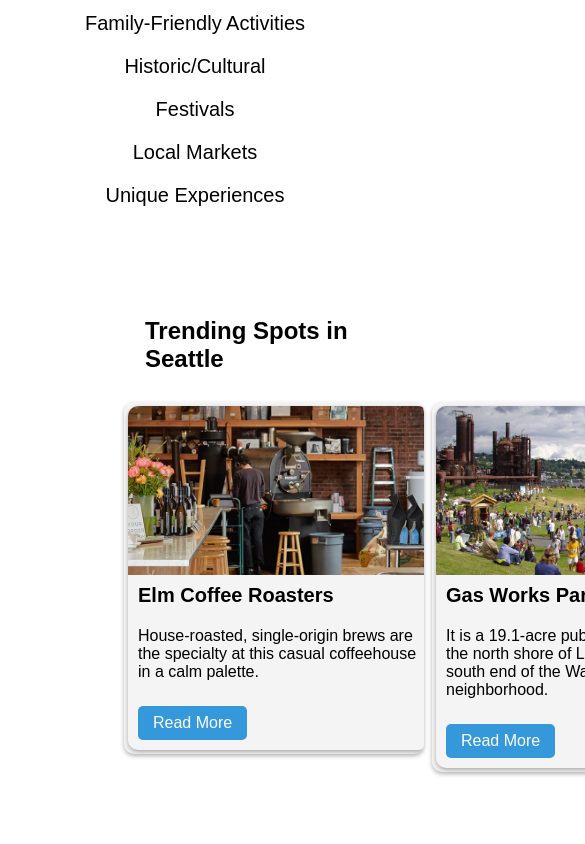
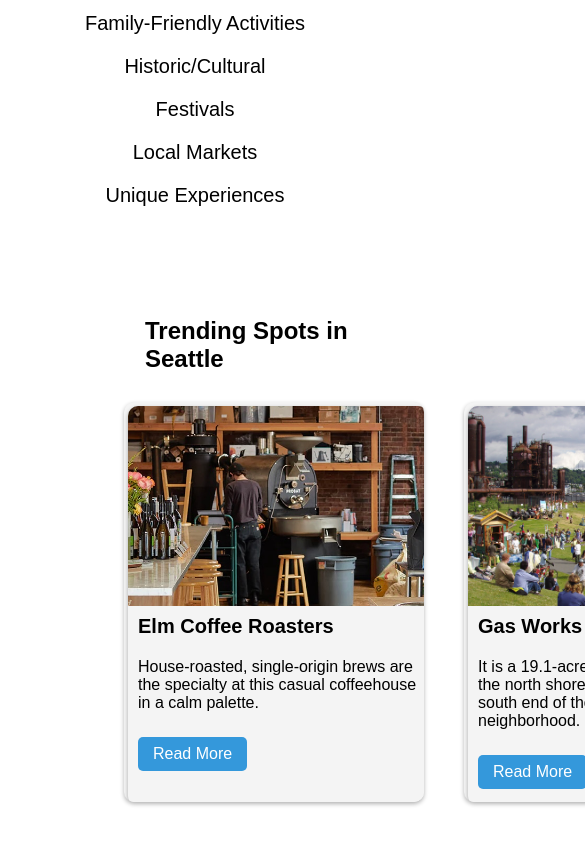
Before and after one commit to info340b-wi24/project-group5, a React (Create React App) app: page / in a window 390 px wide. Shown: the part 651-1495 px from the top of the page, 585 px wide, since content can reach past the window. Built offline with nearby package versions, Linux system fonts and the light colour scheme.

Commit message:
added create from component

```diff
--- a/package.json
+++ b/package.json
@@ -8,6 +8,7 @@
     "@testing-library/user-event": "^13.5.0",
     "react": "^18.2.0",
     "react-dom": "^18.2.0",
+    "react-router-dom": "^6.22.1",
     "react-scripts": "5.0.1",
     "web-vitals": "^2.1.4"
   },
--- a/src/App.js
+++ b/src/App.js
@@ -1,8 +1,10 @@
 import React, {useState} from 'react';
+// import { BrowserRouter as Router, Route, Switch} from 'react-router-dom';
 import Navbar from './components/NavBar';
 import SearchBar from './components/SearchBar';
 import Categories from './components/Categories';
 import BoxList from './components/BoxList';
+import CreateForm from './components/CreateForm';
 import './index.css';
 
 function App(props) {
--- a/src/components/BoxList.js
+++ b/src/components/BoxList.js
@@ -3,7 +3,10 @@
 const Flexboxes = (props) => {
     return (
 
-        <div className="col-md-6 col-xl-3 d-flex">
+
+       <div className="test-container">
+                <div className="row">
+                    <div className="col-md-6 col-xl-3 d-flex">
                         <div className="card mb-8">
                             <div className="card">
                                 <div className="row">
@@ -21,13 +24,15 @@
                             </div>
                         </div>
                     </div>
+                </div>
+            </div>
     );
 };
 
 export default function BoxList({activities}) {
     return (
 
-       <div className= 'container'>
+       <div className= 'test-container'>
             {activities.map(activity =>
                 <Flexboxes key={activity.activity_name} data={activity} />)}
        </div>
--- /dev/null
+++ b/src/components/CreateForm.js
@@ -0,0 +1,50 @@
+import { useState } from 'react';
+
+function Form() {
+  const [formData, setFormData] = useState({});
+
+  const handleChange = (event) => {
+    const name = event.target.name;
+    const value = event.target.value;
+    setFormData(prevState => ({ ...prevState, [name]: value }));
+  }
+
+  const handleSubmit = (event) => {
+    event.preventDefault();
+
+  }
+
+  return (
+    <form onSubmit={handleSubmit}>
+      <label className="itinerary-title">Itinerary Title:</label>
+      <input
+        type="text"
+        id="itinerary-title"
+        name="itineraryTitle"
+        value={formData.itineraryTitle || ""}
+        onChange={handleChange}
+      />
+
+      <label className="dates">Dates:</label>
+      <input
+        type="text"
+        id="dates"
+        name="dates"
+        value={formData.dates || ""}
+        onChange={handleChange}
+    />
+
+      <label className="description">Description:</label>
+      <textarea
+        id="description"
+        name="description"
+        value={formData.description || ""}
+        onChange={handleChange}
+      ></textarea>
+
+      <input type="submit" value="Start building" />
+    </form>
+  )
+}
+
+export default Form;
--- a/src/index.css
+++ b/src/index.css
@@ -111,13 +111,22 @@
 .card-container {
     display: flex;
     margin-left: 100px;
-    flex-direction: column;
+    flex-direction: row;
     align-items: flex-start;
     padding: 10px;
+    flex-wrap:wrap;
 }
-
+.test-container{
+    padding-bottom: 2rem;
+    padding-right: 2rem;
+    display: flex;
+    flex-direction: row; /* Row layout for larger screens */
+    align-items: flex-start;
+    /* max-width: 500px; */
+}
 .card {
     width: 300px;
+    height: 400px;
     background-color: #f4f4f4;
     border-radius: 10px;
     box-shadow: 0px 2px 4px rgba(0,0,0,0.3);
@@ -127,7 +136,7 @@
 
 .card img {
     width: 300px;
-    height: auto;
+    height: 200px;
     object-fit: cover;
 }
 
```
Also changed, not shown: 1 other file (tests, documents, lock files or other folders).
